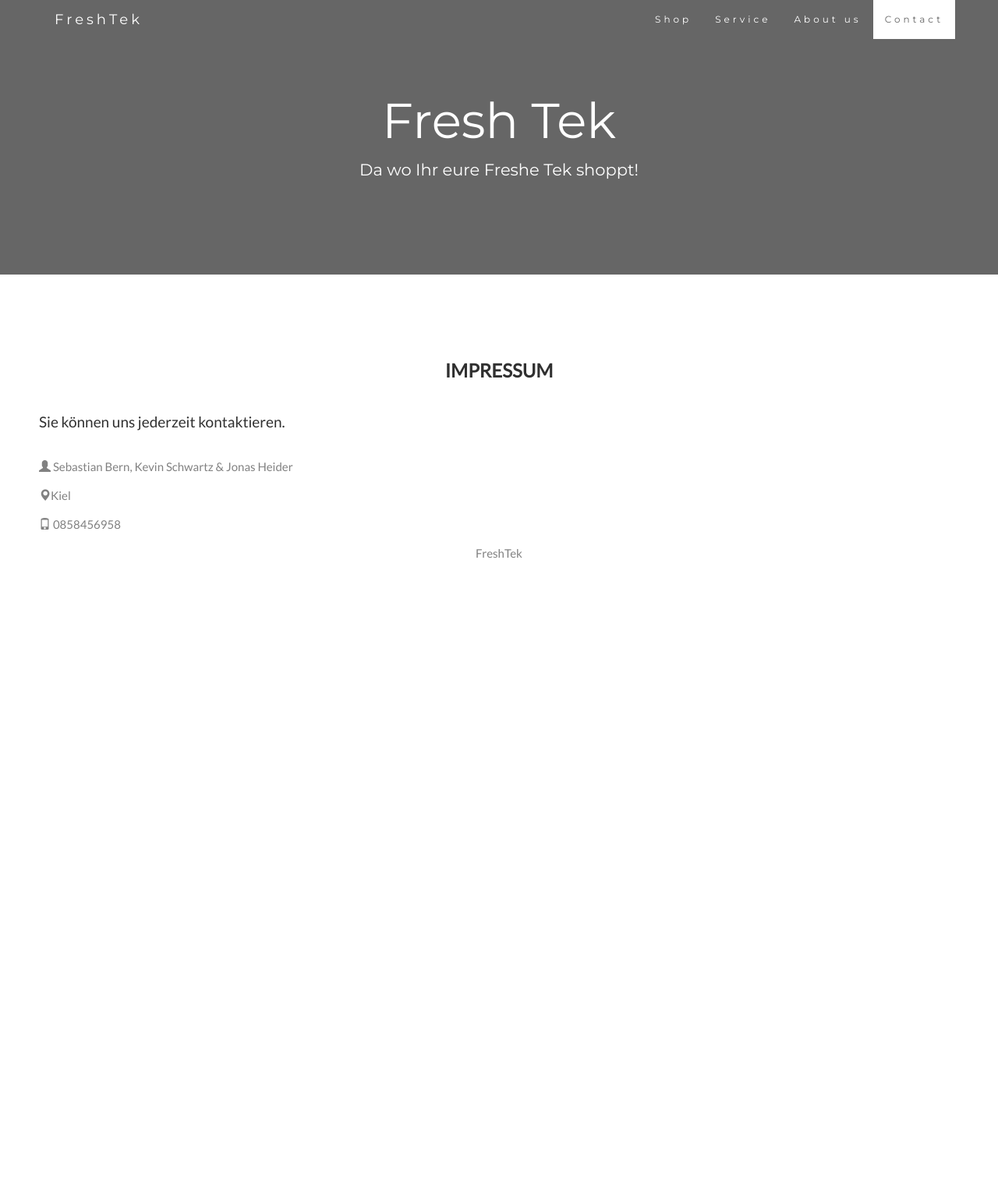
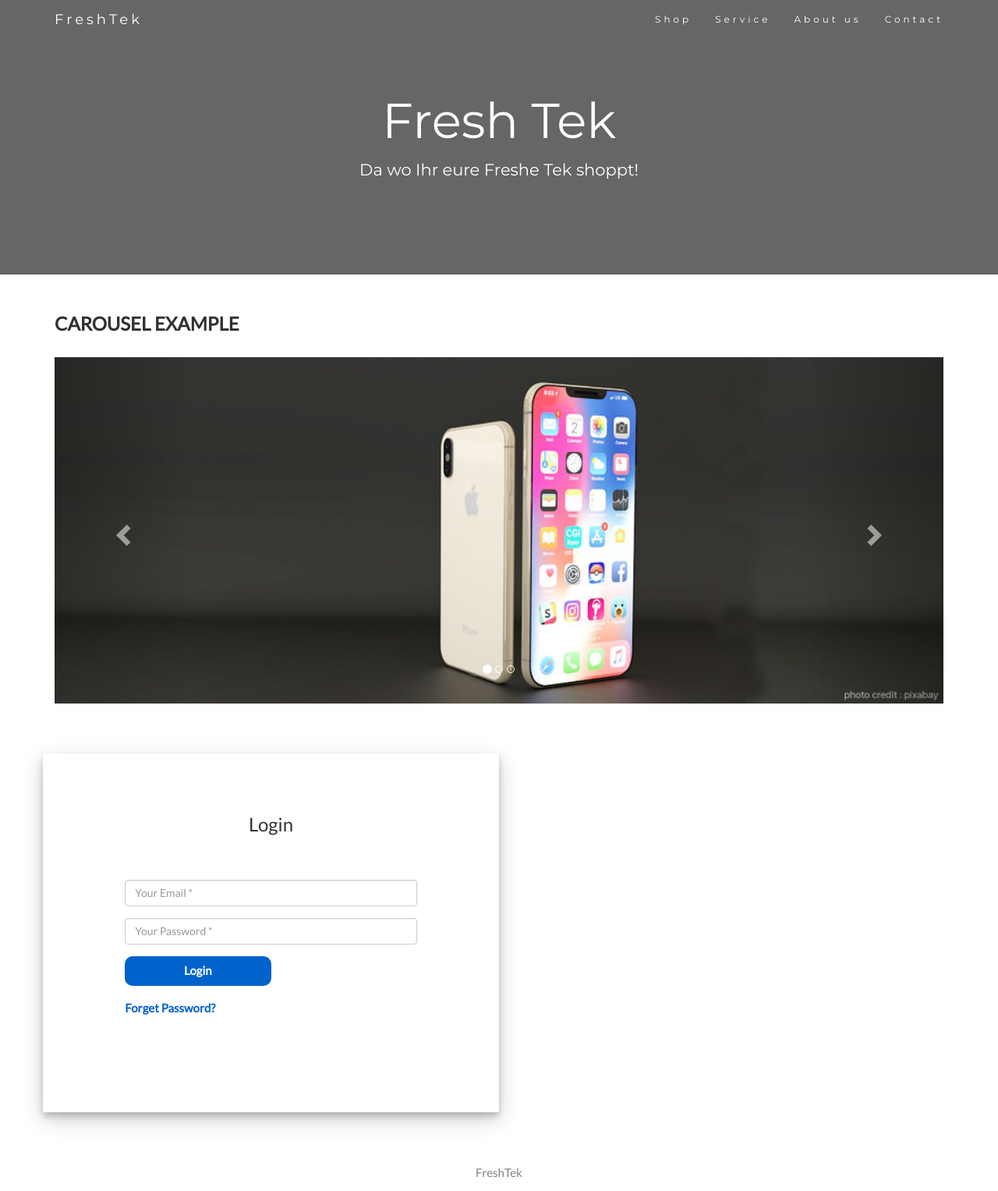
Before and after one commit to JonasHe46/Webshop-School, a PHP site: page / in a window 1280 px wide. Shown: the whole page at 78% size. Before the commit the page ends 715 px from the top, so only its background shows below. Run offline with PHP 8.4, Linux system fonts and the light colour scheme; some libraries are stand-ins or nearby versions.

Commit message:
javascript Test login

```diff
--- a/css/style.css
+++ b/css/style.css
@@ -187,3 +187,58 @@
   .dE {
     color: black;
   }
+
+
+  /* login */
+  .login-container{
+    margin-top: 5%;
+    margin-bottom: 5%;
+}
+.login-form-1{
+    padding: 5%;
+    box-shadow: 0 5px 8px 0 rgba(0, 0, 0, 0.2), 0 9px 26px 0 rgba(0, 0, 0, 0.19);
+}
+.login-form-1 h3{
+    text-align: center;
+    color: #333;
+}
+.login-form-2{
+    padding: 5%;
+    background: #0062cc;
+    box-shadow: 0 5px 8px 0 rgba(0, 0, 0, 0.2), 0 9px 26px 0 rgba(0, 0, 0, 0.19);
+}
+.login-form-2 h3{
+    text-align: center;
+    color: #fff;
+}
+.login-container form{
+    padding: 10%;
+}
+.btnSubmit
+{
+    width: 50%;
+    border-radius: 1rem;
+    padding: 1.5%;
+    border: none;
+    cursor: pointer;
+}
+.login-form-1 .btnSubmit{
+    font-weight: 600;
+    color: #fff;
+    background-color: #0062cc;
+}
+.login-form-2 .btnSubmit{
+    font-weight: 600;
+    color: #0062cc;
+    background-color: #fff;
+}
+.login-form-2 .ForgetPwd{
+    color: #fff;
+    font-weight: 600;
+    text-decoration: none;
+}
+.login-form-1 .ForgetPwd{
+    color: #0062cc;
+    font-weight: 600;
+    text-decoration: none;
+}
--- a/index.html
+++ b/index.html
@@ -8,11 +8,8 @@
   <link href="https://fonts.googleapis.com/css?family=Montserrat" rel="stylesheet" type="text/css">
   <link href="https://fonts.googleapis.com/css?family=Lato" rel="stylesheet" type="text/css">
   <script src="https://ajax.googleapis.com/ajax/libs/jquery/3.5.1/jquery.min.js"></script>
-  <script src="https://maxcdn.bootstrapcdn.com/bootstrap/3.4.1/js/bootstrap.js"></script>
-  <link rel="apple-touch-icon" sizes="180x180" href="img/apple-touch-icon.png">
-  <link rel="icon" type="image/png" sizes="32x32" href="img/favicon-32x32.png">
-  <link rel="icon" type="image/png" sizes="16x16" href="img/favicon-16x16.png">
-  <link rel="manifest" href="img/site.webmanifest">
+  <script src="https://maxcdn.bootstrapcdn.com/bootstrap/3.4.1/js/bootstrap.min.js"></script>
+
   <link rel="stylesheet" href="css/style.css">
 </head>
 <body id="fT" data-spy="scroll" data-target=".navbar" data-offset="60">
@@ -50,44 +47,68 @@
 </div>
 
 
+<!-- carousel -->
+<div class="container">
+	<h2>Carousel Example</h2>
+	<div id="myCarousel" class="carousel slide" data-ride="carousel">
+	  <!-- Indicators -->
+	  <ol class="carousel-indicators">
+		<li data-target="#myCarousel" data-slide-to="0" class="active"></li>
+		<li data-target="#myCarousel" data-slide-to="1"></li>
+		<li data-target="#myCarousel" data-slide-to="2"></li>
+	  </ol>
 
+	  <!-- Wrapper for slides -->
+	  <div class="carousel-inner">
+		<div class="item active">
+		  <img src="img/iphone grey.jpg" alt="Los Angeles" style="width:100%;">
+		</div>
 
-<!-- Kontakt -->
-<div id="contact" class="container-fluid" data-spy="shoes" data-target="#shoes">
-  <h2 class="text-center bg-dark">IMPRESSUM</h2>
-  <div class="row">
+		<div class="item">
+		  <img src="img/ipad.jpg" alt="Chicago" style="width:100%;">
+		</div>
 
-    <div class="text-left col-sm-8">
-      <h4>Sie können uns jederzeit kontaktieren.</h4>
-      <p><span class="glyphicon glyphicon glyphicon-user"></span> Sebastian Bern, Kevin Schwartz & Jonas Heider</p>
-      <p><span class="glyphicon glyphicon-map-marker"></span>Kiel</p>
-      <p><span class="glyphicon glyphicon-phone"></span> 0858456958</p>
-
-
-    </div>
-    <div  class="text-right col-sm-4">
-
-  </div>
-</div>
-<script src="js/script.js"></script>
-
-<!-- <div id="DatenschutzID" class="DatneschutzBanner">
-  <div class="DatneschutzBannerInner">
-    <div >
-      <div class="DatneschutzBannerHeader">Datenschutzerklärung</div>
-      <div class="DatneschutzBannerDescription">
-        <p>Mit dem Besuch der Website stimmen Sie unserer als auch der Datenschutzerklärung zu.</p>
+		<div class="item">
+		  <img src="img/macbook-pro-13-2020.jpg" alt="New york" style="width:100%;">
 		</div>
 	  </div>
 
-    <div>
-      <button href="#" onclick="datenschutzBanner()" class="DatneschutzBannerBtn">
-        OK
-      </button>
-
+	  <!-- Left and right controls -->
+	  <a class="left carousel-control" href="#myCarousel" data-slide="prev">
+		<span class="glyphicon glyphicon-chevron-left"></span>
+		<span class="sr-only">Previous</span>
+	  </a>
+	  <a class="right carousel-control" href="#myCarousel" data-slide="next">
+		<span class="glyphicon glyphicon-chevron-right"></span>
+		<span class="sr-only">Next</span>
+	  </a>
 	</div>
   </div>
-</div> -->
+
+  <!-- login -->
+<div class="container login-container">
+	<div class="row">
+		<div class="col-md-6 login-form-1">
+			<h3>Login</h3>
+			<form>
+				<div class="form-group">
+					<input type="text" class="form-control" placeholder="Your Email *" value="" />
+				</div>
+				<div class="form-group">
+					<input type="password" class="form-control" placeholder="Your Password *" value="" />
+				</div>
+				<div class="form-group">
+					<button onclick="loginFn()" type="submit" class="btnSubmit" value="Login" >Login</button>
+				</div>
+				<div class="form-group ">
+					<a href="#" class="ForgetPwd">Forget Password?</a>
+				</div>
+			</form>
+		</div>
+	</div>
+</div>
+
+
 
   <!-- Footer -->
   <footer class="py-5 bg-dark">
--- a/script/script.js
+++ b/script/script.js
@@ -52,3 +52,8 @@ $(document).ready(function(){
      let element = document.getElementById("DatenschutzID");
      element.classList.add("dNone");
     }
+
+
+    function loginFn() {
+        alert("Funk")
+    }
```
Also changed, not shown: img/ipad.jpg (added), img/iphone grey.jpg (added), img/macbook-pro-13-2020.jpg (added). Lines whose indentation alone changed are shown as unchanged.
